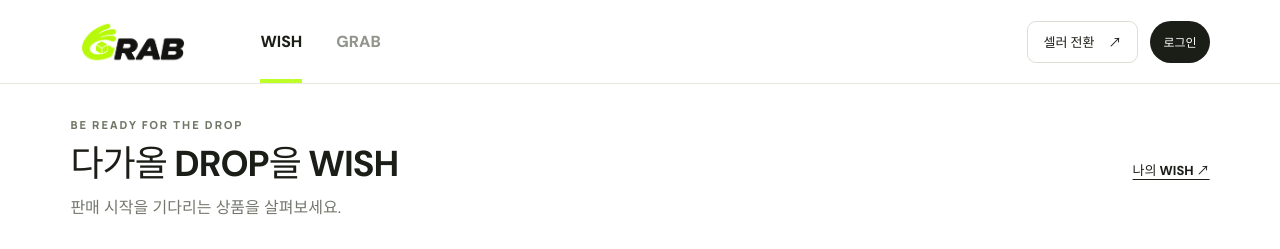
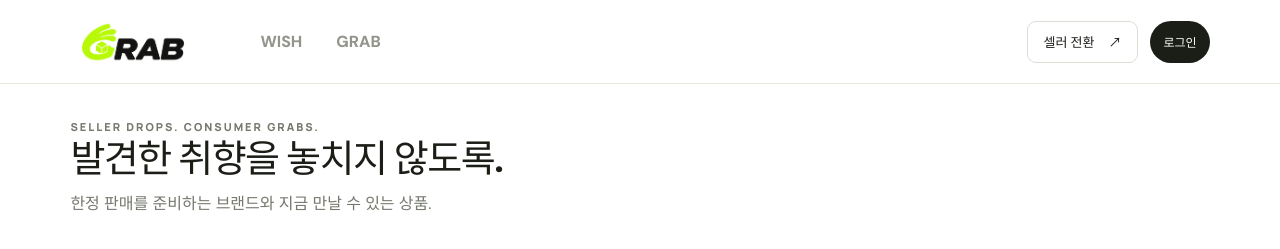
Before and after one commit to prgrms-aibe-devcourse/AIBE7_FinalProject_Team3, a React (Vite) app in the folder Frontend/: page /#/ in a window 1280 px wide. Before the commit this address led to /#/wish. Shown: the top 249 px of the page. Built offline with nearby package versions, Linux system fonts and the light colour scheme.

Commit message:
feat: 메인 화면 라우트와 로고 홈 이동 연결

```diff
--- a/Frontend/src/App.tsx
+++ b/Frontend/src/App.tsx
@@ -1,5 +1,5 @@
 import { useState } from 'react'
-import { Navigate, Route, Routes } from 'react-router-dom'
+import { Route, Routes } from 'react-router-dom'
 import Footer from './components/Footer/Footer'
 import Header from './components/Header/Header'
 import useAuth from './features/auth/useAuth'
@@ -7,6 +7,7 @@ import useOrders from './features/order/useOrders'
 import useWish from './features/wish/useWish'
 import DropDetailPage from './pages/DropDetail/DropDetailPage'
 import DropListPage from './pages/DropList/DropListPage'
+import HomePage from './pages/Home/HomePage'
 import LoginPage from './pages/Login/LoginPage'
 import MyPage from './pages/MyPage/MyPage'
 import NotFoundPage from './pages/NotFound/NotFoundPage'
@@ -41,7 +42,7 @@ export default function App() {
       <Header authenticated={authenticated} />
       <main>
         <Routes>
-          <Route path="/" element={<Navigate to="/wish" replace />} />
+          <Route path="/" element={<HomePage />} />
           <Route
             path="/wish"
             element={<DropListPage status="WISH" {...shared} />}
--- a/Frontend/src/components/Footer/Footer.tsx
+++ b/Frontend/src/components/Footer/Footer.tsx
@@ -4,7 +4,7 @@ import wordmark from '../../assets/images/grab-wordmark.png'
 export default function Footer() {
   return (
     <footer>
-      <Link className="footer-brand" to="/wish" aria-label="GRAB 홈">
+      <Link className="footer-brand" to="/" aria-label="GRAB 홈">
         <img className="footer-wordmark" src={wordmark} alt="GRAB" />
       </Link>
       <p>A small drop, a big tomorrow.</p>
--- a/Frontend/src/components/Header/Header.tsx
+++ b/Frontend/src/components/Header/Header.tsx
@@ -7,11 +7,7 @@ export default function Header({ authenticated }: { authenticated: boolean }) {
 
   return (
     <header className="site-header">
-      <Link
-        className="header-brand"
-        to={sellerMode ? '/seller' : '/wish'}
-        aria-label="GRAB 홈"
-      >
+      <Link className="header-brand" to="/" aria-label="GRAB 홈">
         <img className="header-wordmark" src={wordmark} alt="GRAB" />
       </Link>
       <nav aria-label="주요 메뉴">
--- /dev/null
+++ b/Frontend/src/pages/Home/HomePage.tsx
@@ -0,0 +1,11 @@
+export default function HomePage() {
+  return (
+    <section className="intro">
+      <div>
+        <p className="eyebrow">SELLER DROPS. CONSUMER GRABS.</p>
+        <h1>발견한 취향을 놓치지 않도록.</h1>
+        <p>한정 판매를 준비하는 브랜드와 지금 만날 수 있는 상품.</p>
+      </div>
+    </section>
+  )
+}
```
Also changed, not shown: 1 other file (tests, documents, lock files or other folders).
